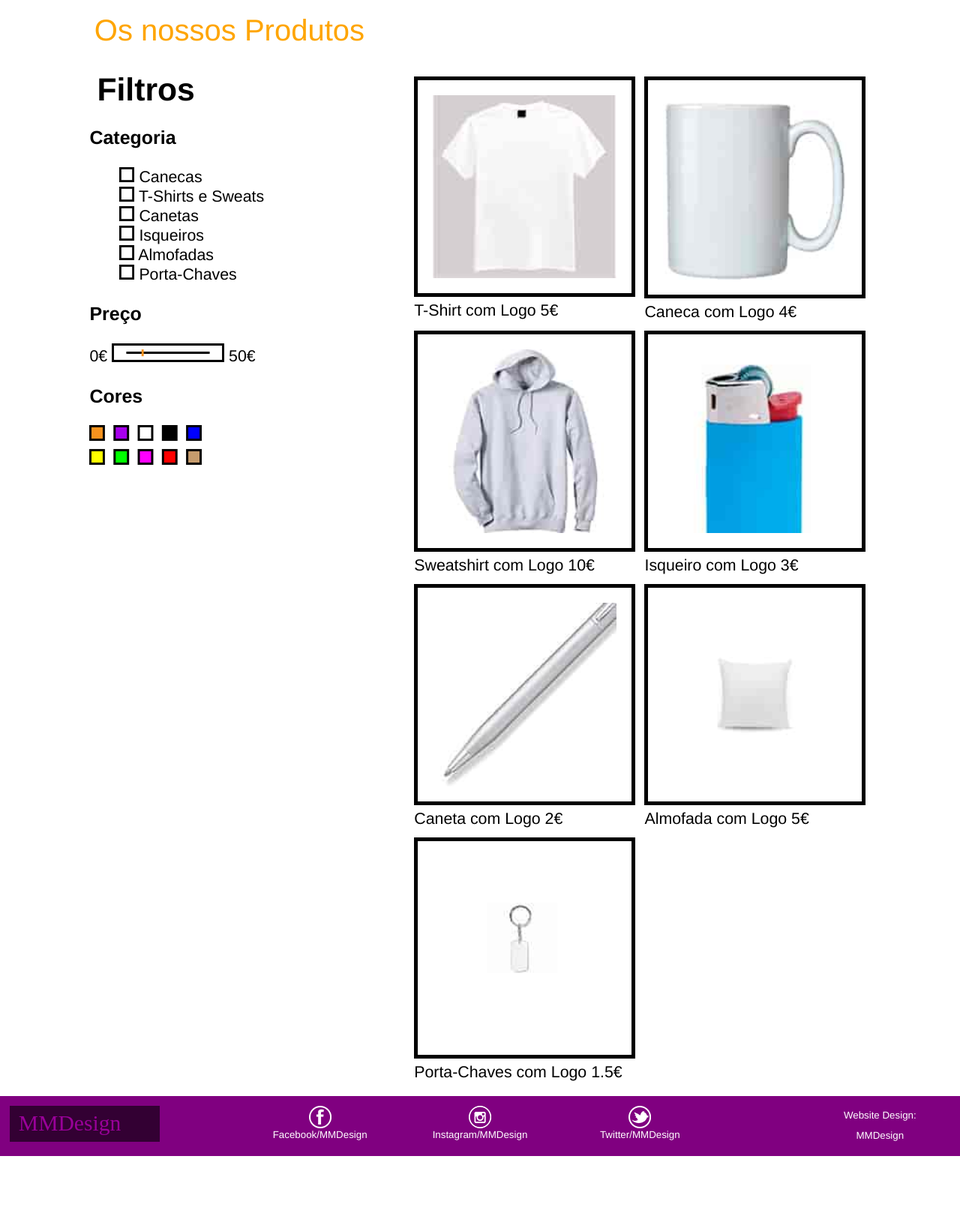
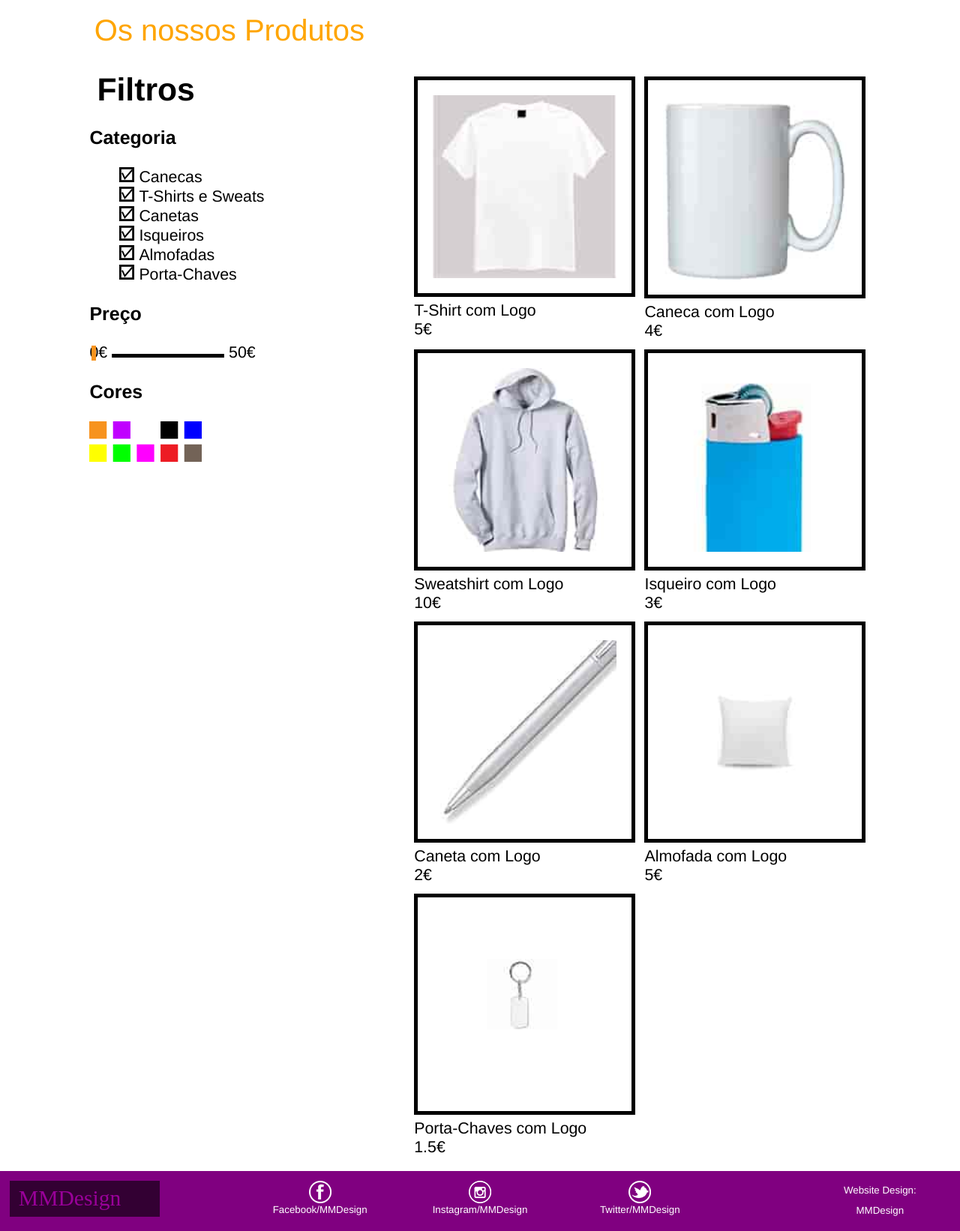
Before and after one commit to MadalenaSousa/ProjectTI, a PHP site: page /loja.html in a window 1280 px wide. Shown: the part 324-1966 px from the top of the page at 75% size. Before the commit the page ends 1866 px from the top, so only its background shows below. Run offline with PHP 8.4, Linux system fonts and the light colour scheme.

Commit message:
updates on store

```diff
--- a/css/style.css
+++ b/css/style.css
@@ -57,6 +57,16 @@ img:not(.icon) {
 @font-face {
     font-family: "Futura";
     src: url(FuturaStd/FuturaStd-Book.otf) format('.otf');
+}
+
+.pAbsolute {
+    position: absolute;
+    left: 3px;
+    top: 3px;
+}
+
+.pRelative {
+    position: relative;
 }
 
 /*Logotipo*/
--- a/loja.html
+++ b/loja.html
@@ -85,28 +85,34 @@
                             <h3>Categoria</h3>
 
                             <ul>
-                                <li>
+                                <li class="pRelative">
                                     <img class="icon" src="imagens/loja/caixaselecao.svg" alt="" width="20px">
+                                    <img class="icon pAbsolute" src="imagens/loja/check.svg" alt="" width="15px">
                                     Canecas
                                 </li>
-                                <li>
+                                <li class="pRelative">
                                     <img class="icon" src="imagens/loja/caixaselecao.svg" alt="" width="20px">
+                                    <img class="icon pAbsolute" src="imagens/loja/check.svg" alt="" width="15px">
                                     T-Shirts e Sweats
                                 </li>
-                                <li>
+                                <li class="pRelative">
                                     <img class="icon" src="imagens/loja/caixaselecao.svg" alt="" width="20px">
+                                    <img class="icon pAbsolute" src="imagens/loja/check.svg" alt="" width="15px">
                                     Canetas
                                 </li>
-                                <li>
+                                <li class="pRelative">
                                     <img class="icon" src="imagens/loja/caixaselecao.svg" alt="" width="20px">
+                                    <img class="icon pAbsolute" src="imagens/loja/check.svg" alt="" width="15px">
                                     Isqueiros
                                 </li>
-                                <li>
+                                <li class="pRelative">
                                     <img class="icon" src="imagens/loja/caixaselecao.svg" alt="" width="20px">
+                                    <img class="icon pAbsolute" src="imagens/loja/check.svg" alt="" width="15px">
                                     Almofadas
                                 </li>
-                                <li>
+                                <li class="pRelative">
                                     <img class="icon" src="imagens/loja/caixaselecao.svg" alt="" width="20px">
+                                    <img class="icon pAbsolute" src="imagens/loja/check.svg" alt="" width="15px">
                                     Porta-Chaves
                                 </li>
                             </ul>
@@ -114,9 +120,12 @@
 
                         <div>
                             <h3>Preço</h3>
-                            0€
-                            <img class="icon" src="imagens/loja/pricerange.svg" alt="" width="150px">
-                            50€
+                            <div class="pRelative">
+                                0€
+                                <img class="icon" src="imagens/loja/pricerange.svg" alt="" width="150px">
+                                <img class="icon pAbsolute" src="imagens/loja/price.svg" alt="" height="20px">
+                                50€
+                            </div>
 
                             <h3>Cores</h3>
                             <img class="icon" src="imagens/loja/cores.svg" alt="" width="150px">
@@ -135,7 +144,8 @@
                                     <source media="(max-width: 768px)" srcset="imagens/tablet/tshirt-mini-tablet.jpg">
                                     <img src="imagens/loja/tshirt-mini.jpg" alt="">
                                 </picture><br>
-                                T-Shirt com Logo 5€
+                                <div>T-Shirt com Logo</div>
+                                <div>5€</div>
                             </a>
                         </div>
 
@@ -146,7 +156,8 @@
                                     <source media="(max-width: 768px)" srcset="imagens/tablet/caneca-mini-tablet.jpg">
                                     <img src="imagens/loja/caneca-mini.jpg" alt="">
                                 </picture><br>
-                                Caneca com Logo 4€
+                                <div>Caneca com Logo</div>
+                                <div>4€</div>
                             </a>
                         </div>
                     </div>
@@ -159,7 +170,8 @@
                                     <source media="(max-width: 768px)" srcset="imagens/tablet/sweatshirt-mini-tablet.jpg">
                                     <img src="imagens/loja/sweatshirt-mini.jpg" alt="">
                                 </picture><br>
-                                Sweatshirt com Logo 10€
+                                <div>Sweatshirt com Logo</div>
+                                <div>10€</div>
                             </a>
                         </div>
 
@@ -171,7 +183,8 @@
                                     <source media="(max-width: 768px)" srcset="imagens/tablet/isqueiro-mini-tablet.jpg">
                                     <img src="imagens/loja/isqueiro-mini.jpg" alt="">
                                 </picture><br>
-                                Isqueiro com Logo 3€
+                                <div>Isqueiro com Logo</div>
+                                <div>3€</div>
                             </a>
                         </div>
                     </div>
@@ -184,7 +197,8 @@
                                     <source media="(max-width: 768px)" srcset="imagens/tablet/caneta-mini-tablet.jpg">
                                     <img src="imagens/loja/caneta-mini.jpg" alt="">
                                 </picture><br>
-                                Caneta com Logo 2€
+                                <div>Caneta com Logo</div>
+                                <div>2€</div>
                             </a>
                         </div>
 
@@ -195,7 +209,8 @@
                                     <source media="(max-width: 768px)" srcset="imagens/tablet/almofada-mini-tablet.jpg">
                                     <img src="imagens/loja/almofada-mini.jpg" alt="">
                                 </picture><br>
-                                Almofada com Logo 5€
+                                <div>Almofada com Logo</div>
+                                <div>5€</div>
                             </a>
                         </div>
                     </div>
@@ -208,7 +223,8 @@
                                     <source media="(max-width: 768px)" srcset="imagens/tablet/portachaves-mini-tablet.jpg">
                                     <img src="imagens/loja/portachaves-mini.jpg" alt="">
                                 </picture><br>
-                                Porta-Chaves com Logo 1.5€
+                                <div>Porta-Chaves com Logo</div>
+                                <div>1.5€</div>
                             </a>
                         </div>
                     </div>
```
Also changed, not shown: imagens/loja/Ativo 1.svg (deleted), imagens/loja/check.svg (added), imagens/loja/cores.svg, imagens/loja/price.svg (added), imagens/loja/pricerange.svg.
